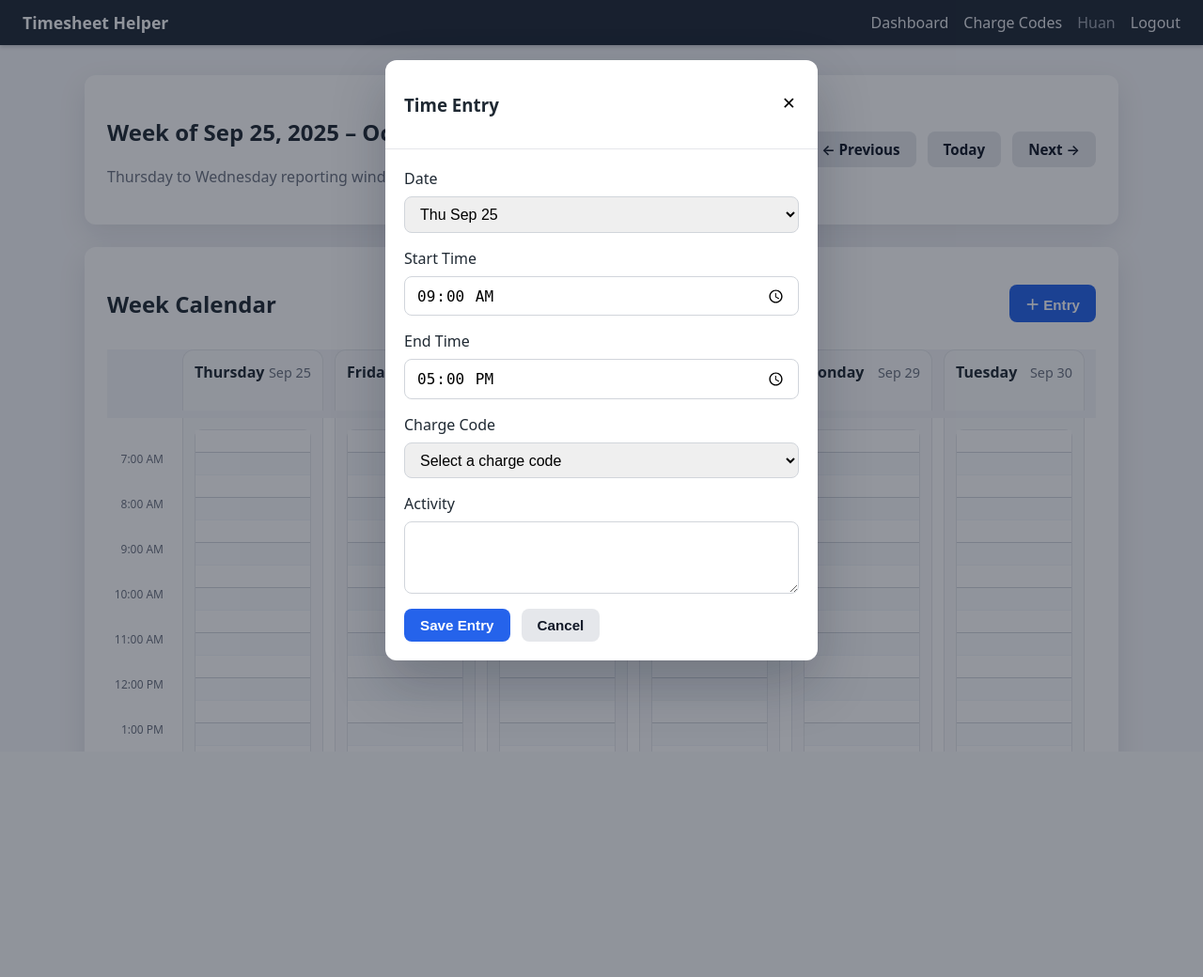
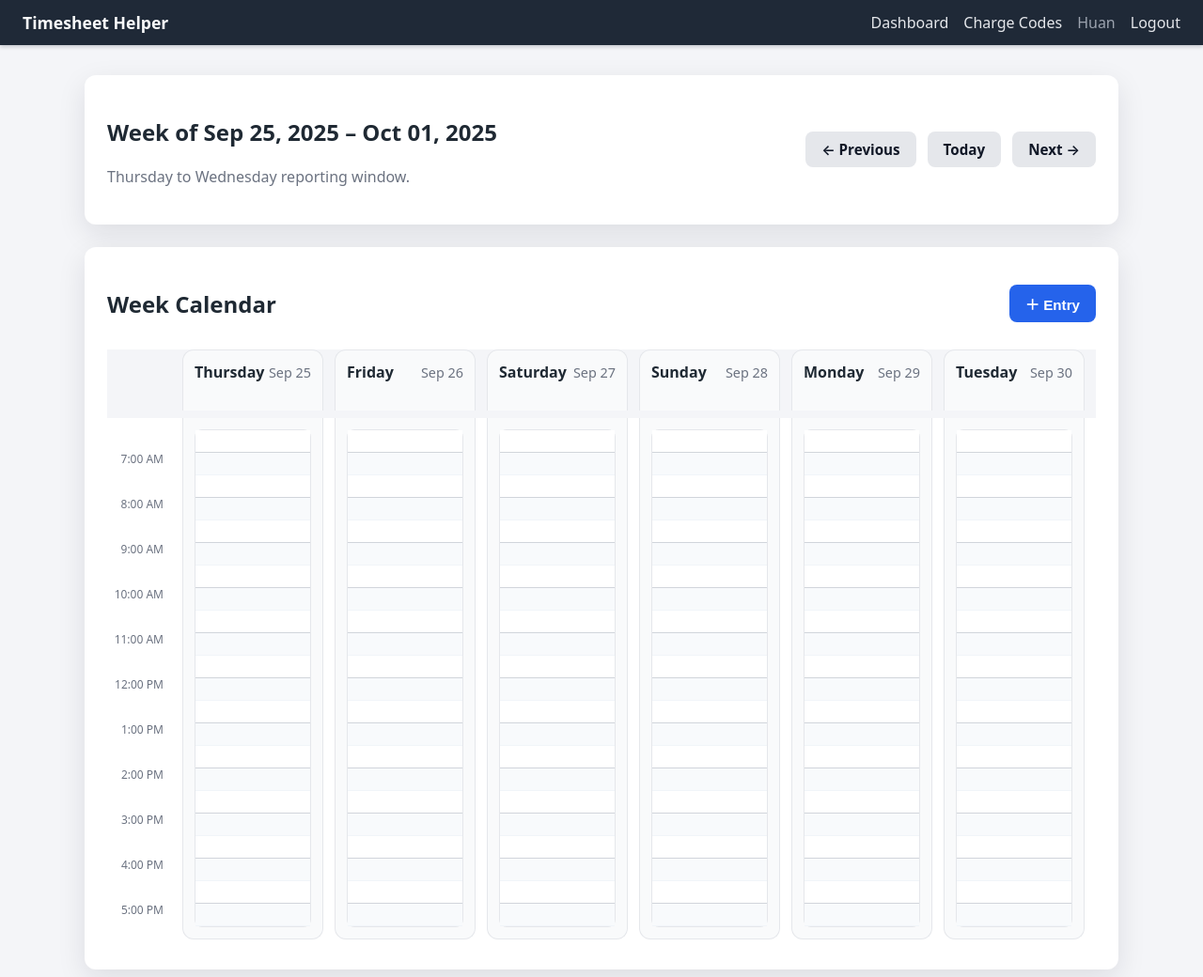
Before and after one commit to hehuan2363/TimesheetHelper, a Flask app: page /dashboard?date=2025-09-25 in a window 1280 px wide. Shown: the top 1040 px of the page at 94% size. Before the commit the page ends 781 px from the top, so only its background shows below. Run offline with Flask 3, Linux system fonts and the light colour scheme; a user stored in the database is signed in; data comes from the database, SQL or seed files in the repository; both versions use the stored data as it was after the commit.

Commit message:
working version

```diff
--- a/static/main.js
+++ b/static/main.js
@@ -65,7 +65,7 @@ document.addEventListener("DOMContentLoaded", () => {
       return;
     }
     modalBackdrop.hidden = true;
-    modalBackdrop.setAttribute("hidden", "");
+    modalBackdrop.setAttribute("hidden", "hidden");
     document.body.classList.remove("modal-open");
     if (resetFormState) {
       clearForm();
--- a/static/style.css
+++ b/static/style.css
@@ -529,6 +529,10 @@ body.calendar-selecting {
     overflow-y: auto;
 }
 
+.modal-backdrop[hidden] {
+    display: none !important;
+}
+
 .modal {
     background: #ffffff;
     border-radius: 12px;
```
Also changed, not shown: timesheet.db.
